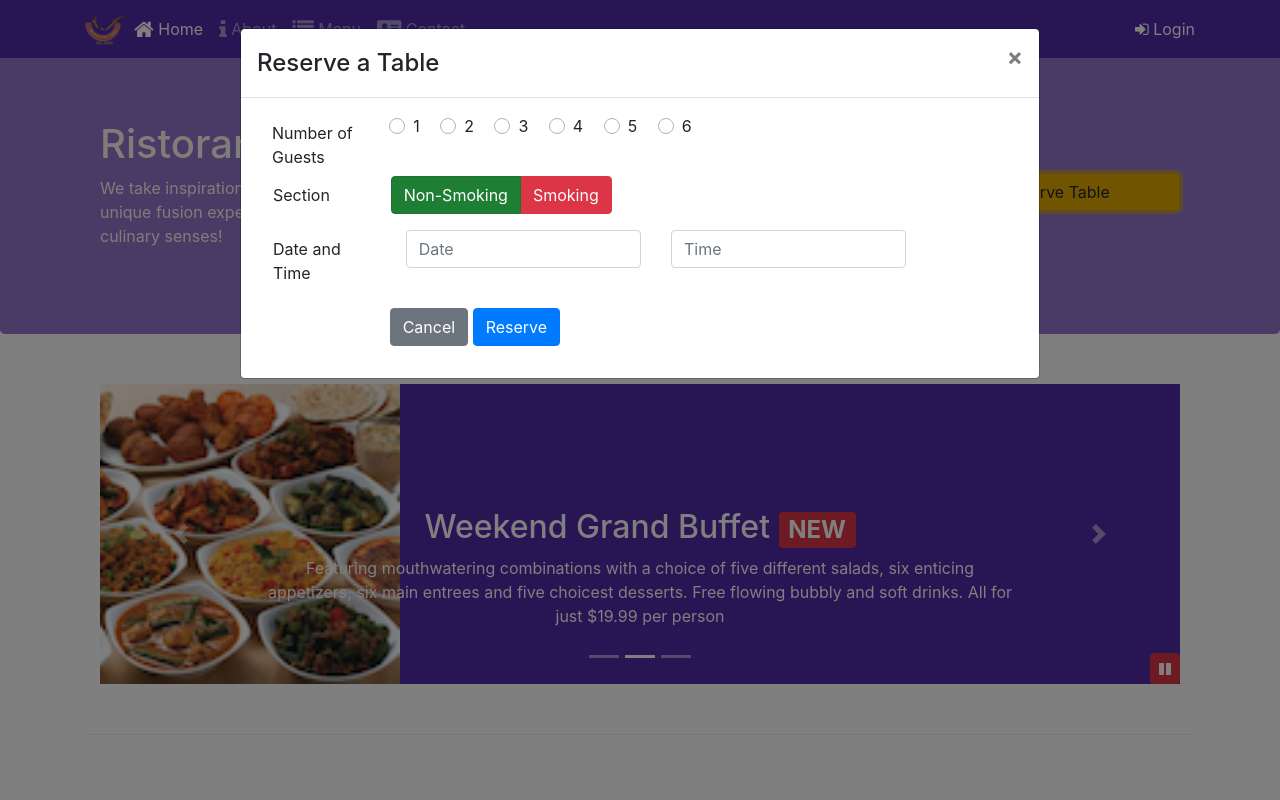
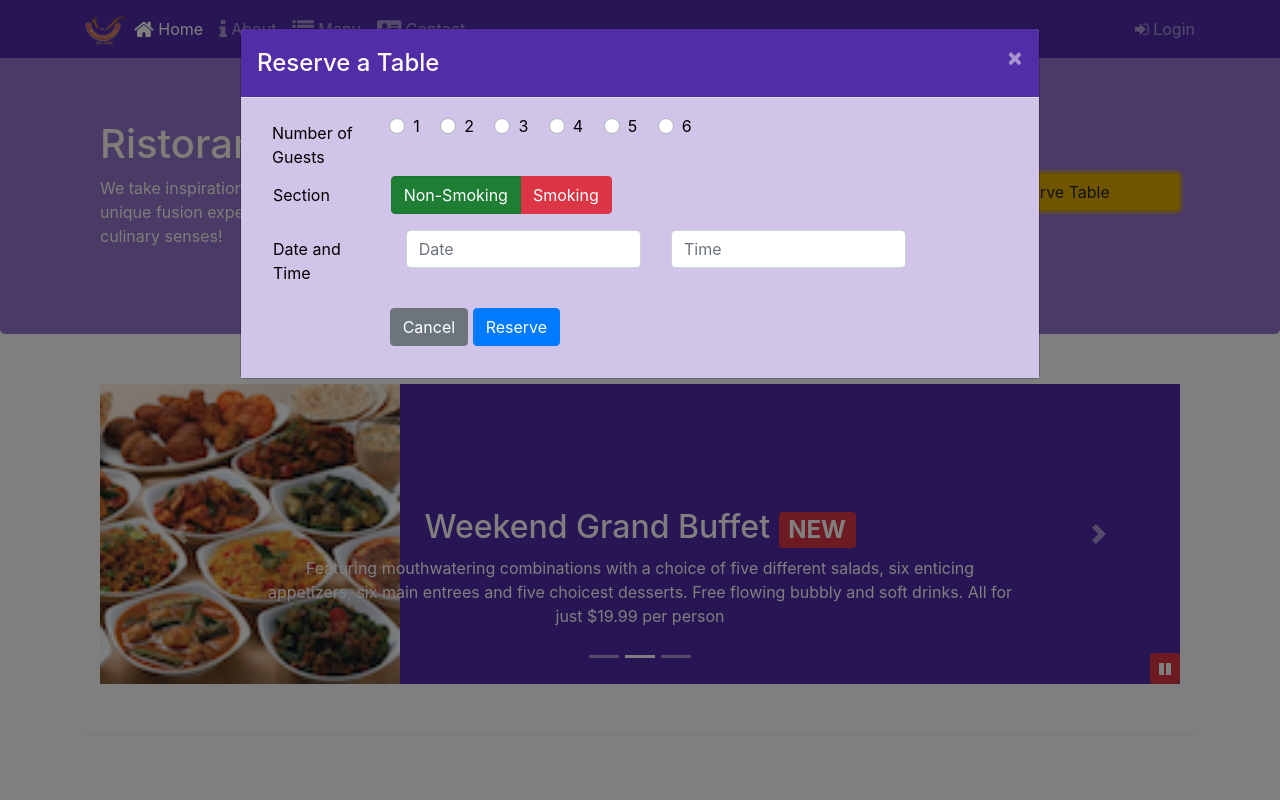
Before and after one commit to gargnandini/FSWD_project1, a website: page index.html in a window 1280 px wide. Both pictures are taken after a click on the button "Reserve Table". Shown: the top 800 px of the page. Drawn offline with nearby package versions, Linux system fonts and the light colour scheme; files that its build step writes are made by us from their sources.

Commit message:
assignment4

```diff
--- a/aboutus.html
+++ b/aboutus.html
@@ -11,7 +11,7 @@
     <link rel="stylesheet" href="node_modules/bootstrap/dist/css/bootstrap.min.css">
     <link rel="stylesheet" href="node_modules/font-awesome/css/font-awesome.min.css">
     <link rel="stylesheet" href="node_modules/bootstrap-social/bootstrap-social.css">
-    <link rel="stylesheet" href="css/style.css">
+    <link rel="stylesheet" href="css/styles.css">
     <title>Ristorante Con Fusion: About Us</title>
 
 </head>
--- a/css/styles.scss
+++ b/css/styles.scss
@@ -74,3 +74,31 @@ body{
     bottom: 0px;
     z-index: 1;
 }
+
+#loginModal {
+    color: floralwhite;
+
+    #modalHeader{
+        background: $background-dark;
+    }
+}
+
+#ReservationModal {
+    color: floralwhite;
+
+    .modal-header {
+        background: $background-dark;
+    }
+}
+
+.modal-body {
+    background: $background-pale;
+}
+
+#modalText {
+    color: black;
+}
+
+.close {
+    color: floralwhite;
+}
--- a/index.html
+++ b/index.html
@@ -11,7 +11,7 @@
     <link rel="stylesheet" href="node_modules/bootstrap/dist/css/bootstrap.min.css">
     <link rel="stylesheet" href="node_modules/font-awesome/css/font-awesome.min.css">
     <link rel="stylesheet" href="node_modules/bootstrap-social/bootstrap-social.css">
-    <link rel="stylesheet" href="css/style.css">
+    <link rel="stylesheet" href="css/styles.css">
     <title>Ristorante Con Fusion</title>
 </head>
 
@@ -31,9 +31,10 @@
                     <li class="nav-item"><a class="nav-link" href="contactus.html"><span class="fa fa-address-card fa-lg"></span> Contact</a></li>
                 </ul>
                 <span class="navbar-text">
-                    <a data-toggle="modal" data-target="#loginModal">
+                    <span class="fa fa-sign-in" id="login"></span> Login
+                    <!-- <a data-toggle="modal" data-target="#loginModal">
                         <span class="fa fa-sign-in"></span> Login
-                    </a>
+                    </a> -->
                 </span>
             </div>
         </div>
@@ -42,13 +43,13 @@
     <div id="loginModal" class="modal fade" role="dialog">
         <div class="modal-dialog modal-lg" role="content">
             <div class="modal-content">
-                <div class="modal-header">
+                <div class="modal-header" id="modalHeader">
                     <h4 class="modal-title">Login</h4>
                     <button type="button" class="close" data-dismiss="modal">
                         &times;
                     </button>
                 </div>
-                <div class="modal-body">
+                <div class="modal-body" id="modalBody">
                     <form>
                         <div class="form-row">
                             <div class="form-group col-sm-4">
@@ -62,7 +63,7 @@
                             <div class="col-sm-auto">
                                 <div class="form-check">
                                     <input class="form-check-input" type="checkbox">
-                                    <label class="form-check-label"> Remember me </label>
+                                    <label class="form-check-label" id="modalText"> Remember me </label>
                                 </div>
                             </div>
                         </div>
@@ -91,9 +92,11 @@
 
                     <!-- <a role="button" class="btn btn-block btn-warning nav-link" href="#location" data-toggle="tooltip" data-html="true" title="Or call Us at <br><strong> +852 12345678</strong>" data-placement="bottom">Reserve Table</a> -->
 
-                    <button type="button" class="btn btn-warning btn-block" data-toggle="modal" data-target="#ReservationModal">
+                    <!-- <button type="button" class="btn btn-warning btn-block" data-toggle="modal" data-target="#ReservationModal">
                         Reserve Table
-                    </button>
+                    </button> -->
+
+                    <button type="button" class="btn btn-block btn-warning" id="reserveButton">Reserve Table</button>
 
                 </div>
 
@@ -118,51 +121,51 @@
                     </button>
 
                 </div>
-                <div class="modal-body">
+                <div class="modal-body" id="modalBody">
 
                     <form>
                         <div class="form-group-row">
-                            <label for="Number of Guests" class="col-12 col-md-2 col-form-label">Number of Guests</label>
+                            <label for="Number of Guests" class="col-12 col-md-2 col-form-label" id="modalText">Number of Guests</label>
 
                             <!-- Default inline 1-->
                             <div class="custom-control custom-radio custom-control-inline align-top">
                                 <input type="radio" class="custom-control-input" id="defaultInline1" name="inlineDefaultRadios">
-                                <label class="custom-control-label" for="defaultInline1">1</label>
+                                <label class="custom-control-label" for="defaultInline1" id="modalText">1</label>
                             </div>
 
                             <!-- Default inline 2-->
                             <div class="custom-control custom-radio custom-control-inline align-top">
                                 <input type="radio" class="custom-control-input" id="defaultInline2" name="inlineDefaultRadio">
-                                <label class="custom-control-label" for="defaultInline2">2</label>
+                                <label class="custom-control-label" for="defaultInline2" id="modalText">2</label>
                             </div>
 
                             <!-- Default inline 3-->
                             <div class="custom-control custom-radio custom-control-inline align-top">
                                 <input type="radio" class="custom-control-input" id="defaultInline3" name="inlineDefaultRadios">
-                                <label class="custom-control-label" for="defaultInline3">3</label>
+                                <label class="custom-control-label" for="defaultInline3" id="modalText">3</label>
                             </div>
 
                             <!-- Default inline 4-->
                             <div class="custom-control custom-radio custom-control-inline align-top">
                                 <input type="radio" class="custom-control-input" id="defaultInline4" name="inlineDefaultRadios">
-                                <label class="custom-control-label" for="defaultInline3">4</label>
+                                <label class="custom-control-label" for="defaultInline3" id="modalText">4</label>
                             </div>
 
                             <!-- Default inline 5-->
                             <div class="custom-control custom-radio custom-control-inline align-top">
                                 <input type="radio" class="custom-control-input" id="defaultInline5" name="inlineDefaultRadios">
-                                <label class="custom-control-label" for="defaultInline5">5</label>
+                                <label class="custom-control-label" for="defaultInline5" id="modalText">5</label>
                             </div>
 
                             <!-- Default inline 6-->
                             <div class="custom-control custom-radio custom-control-inline align-top">
                                 <input type="radio" class="custom-control-input" id="defaultInline6" name="inlineDefaultRadios">
-                                <label class="custom-control-label" for="defaultInline6">6</label>
+                                <label class="custom-control-label" for="defaultInline6" id="modalText">6</label>
                             </div>
                         </div>
 
                         <div class="form-group row">
-                            <label for="Section" class="col-12 col-md-2 col-form-label ml-3">Section</label>
+                            <label for="Section" class="col-12 col-md-2 col-form-label ml-3" id="modalText">Section</label>
 
                             <div class="btn-group btn-group-toggle" data-toggle="buttons">
                                 <label class="btn btn-success active">
@@ -176,7 +179,7 @@
                         </div>
 
                         <div class="form-group row">
-                            <label for="Date and Time" class="col-12 col-md-2 col-form-label ml-3">Date and Time</label>
+                            <label for="Date and Time" class="col-12 col-md-2 col-form-label ml-3" id="modalText">Date and Time</label>
                             <div class="col-6 col-md-4">
                                 <input type="text" class="form-control" id="date" name="date" placeholder="Date">
                             </div>
@@ -254,11 +257,9 @@
                             <span class="fa fa-play"></span>
                         </button>
                     </div> -->
-                    <div class="btn-group" id="carouselButton">
-                        <button class="btn btn-danger btn-sm" id="carouselButton">
-                            <span class="fa fa-pause"></span>
-                        </button>
-                    </div>
+                    <button class="btn btn-danger btn-sm" id="carouselButton">
+                        <span class="fa fa-pause"></span>
+                    </button>
                 </div>
             </div>
         </div>
@@ -464,6 +465,19 @@
                 }
             });
         });
+
+        $(document).ready(function(){
+            $('#login').click(function(){
+                $('#loginModal').modal('show');
+            });
+        });
+
+        $(document).ready(function(){
+            $('#reserveButton').click(function(){
+                $('#ReservationModal').modal('show');
+            });
+        });
+
     </script>
 
 </body>
```
Also changed, not shown: contactus.html (+1 -1 lines), css/styles.css.
